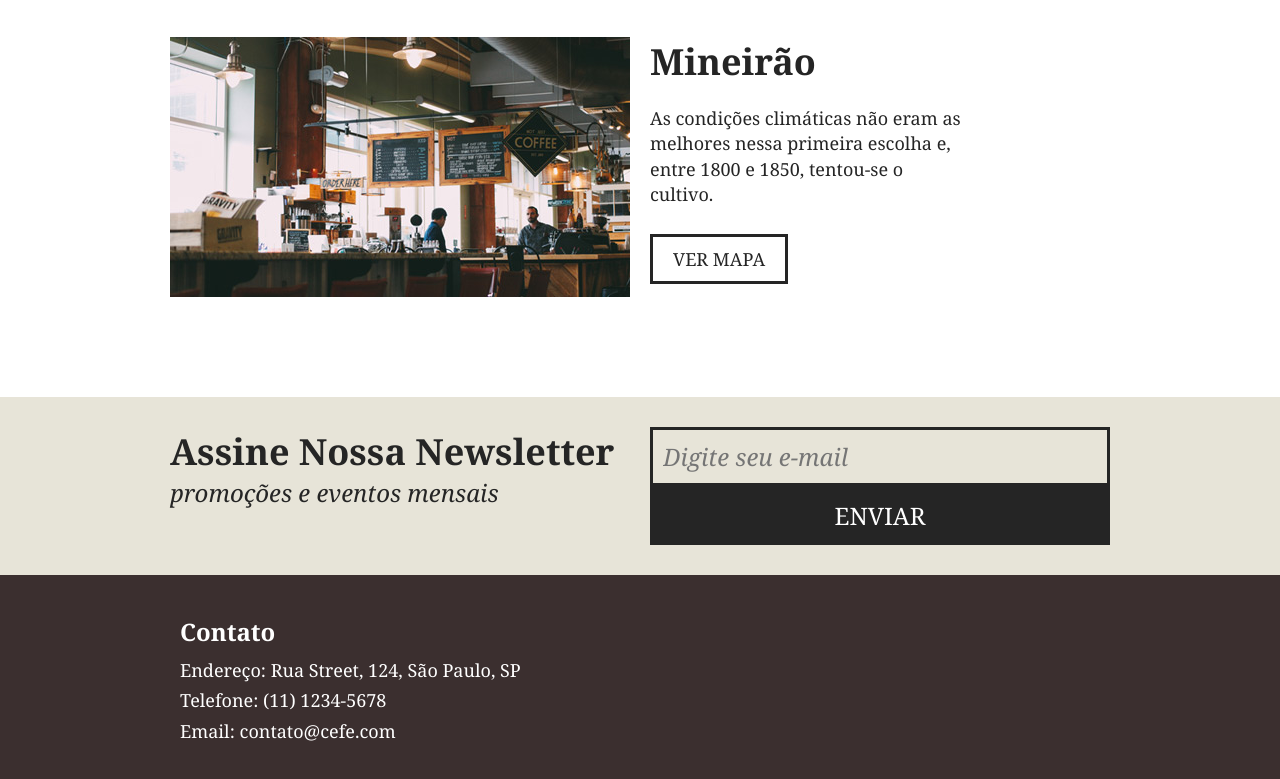
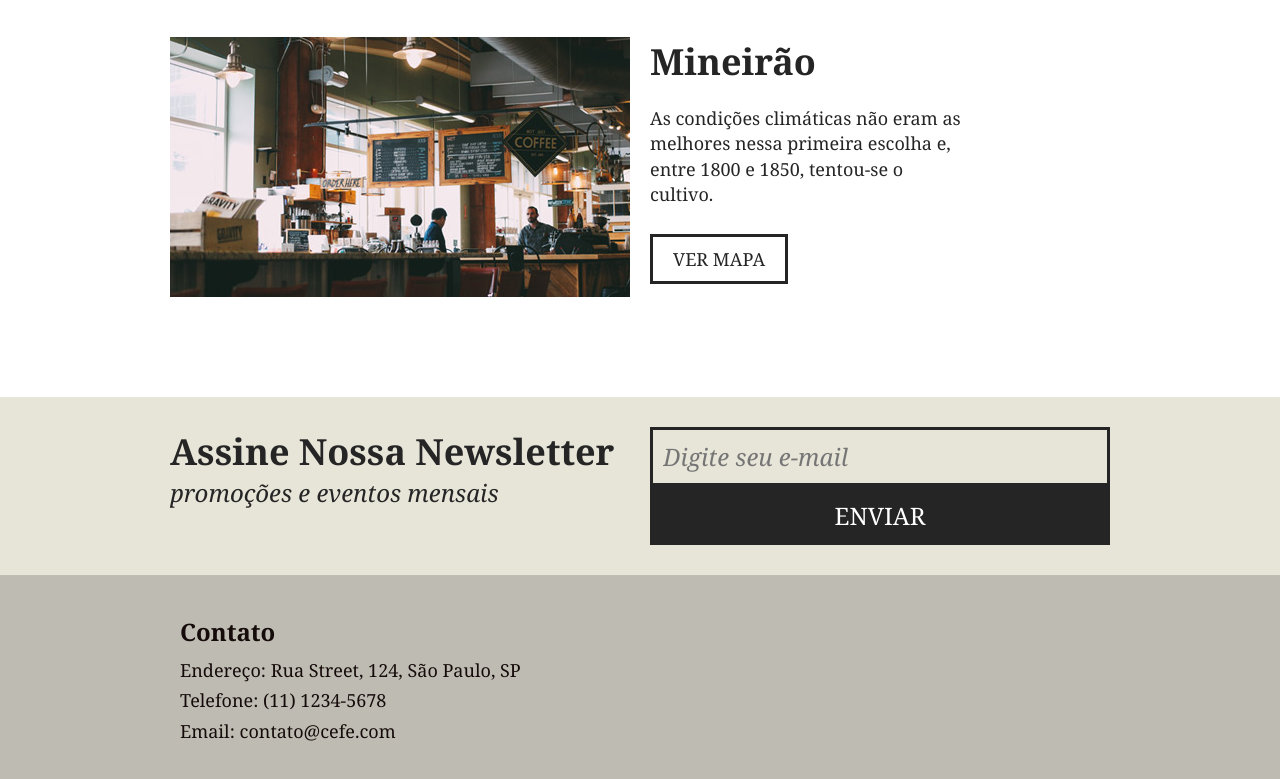
Before and after one commit to dgusfr/CafeCultura, a plain HTML site: page index.html in a window 1280 px wide. Shown: the part 2407-3186 px from the top of the page. Drawn offline with Linux system fonts and the light colour scheme.

Commit message:
more changes

```diff
--- a/css/style.css
+++ b/css/style.css
@@ -347,9 +347,9 @@ h2.produtos-mineiro::before {
 /* Footer */
 
 .footer {
-	background: #3B2F2F;
+	background: #bebcb2;
 	padding: 40px 0;
-	color: #fff;
+	color: #160b0b;
 }
 
 .footer .container {
```
